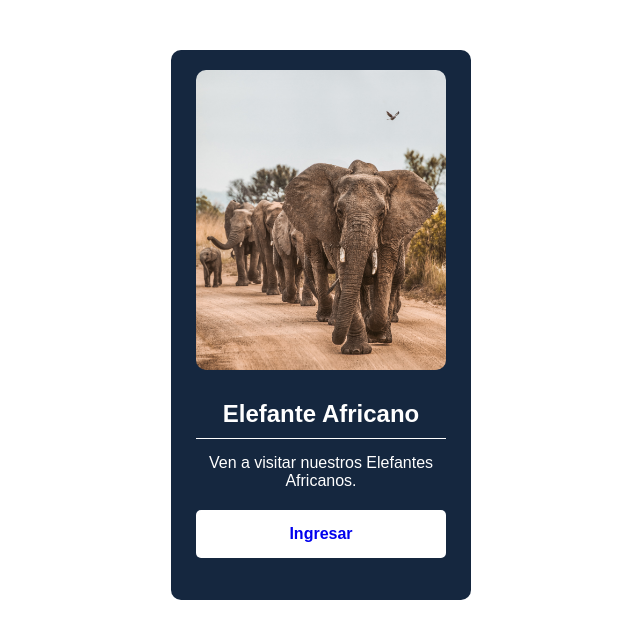
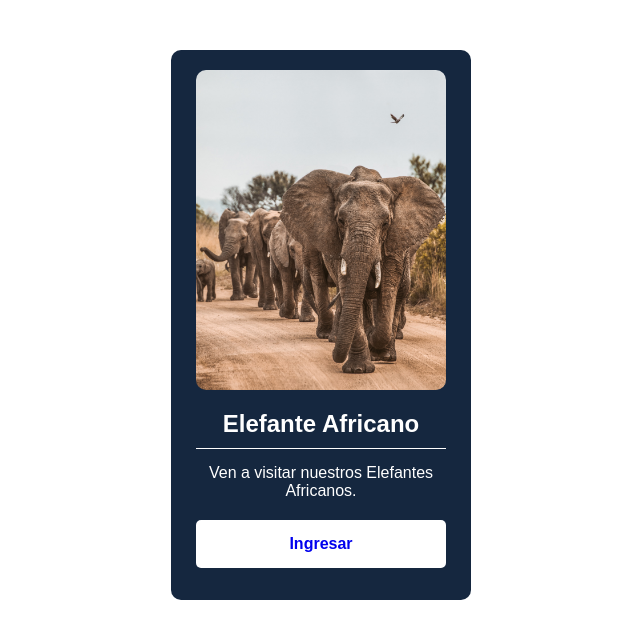
Before and after one commit to AndresRuales/Box-Model-Auto, a plain HTML site: page index.html in a window 1280 px wide. Shown: the whole page, without its empty margins (319-959 px from the left). Drawn offline with Linux system fonts and the light colour scheme.

Commit message:
Se ajusta un poco mas la imagen para hacerla mas visible

```diff
--- a/styles.css
+++ b/styles.css
@@ -22,14 +22,14 @@ body{
 .card__img{
     width:100%;
     display: block;
-    height: 300px;
+    height: 320px;
     object-fit: cover;
     border-radius: inherit;
 }
 
 
 .card__title{
-    margin-top: 30px;
+    margin-top: 20px;
     margin-bottom: 15px;
     padding-bottom: 10px;
     border-bottom: 1px solid white;
```
